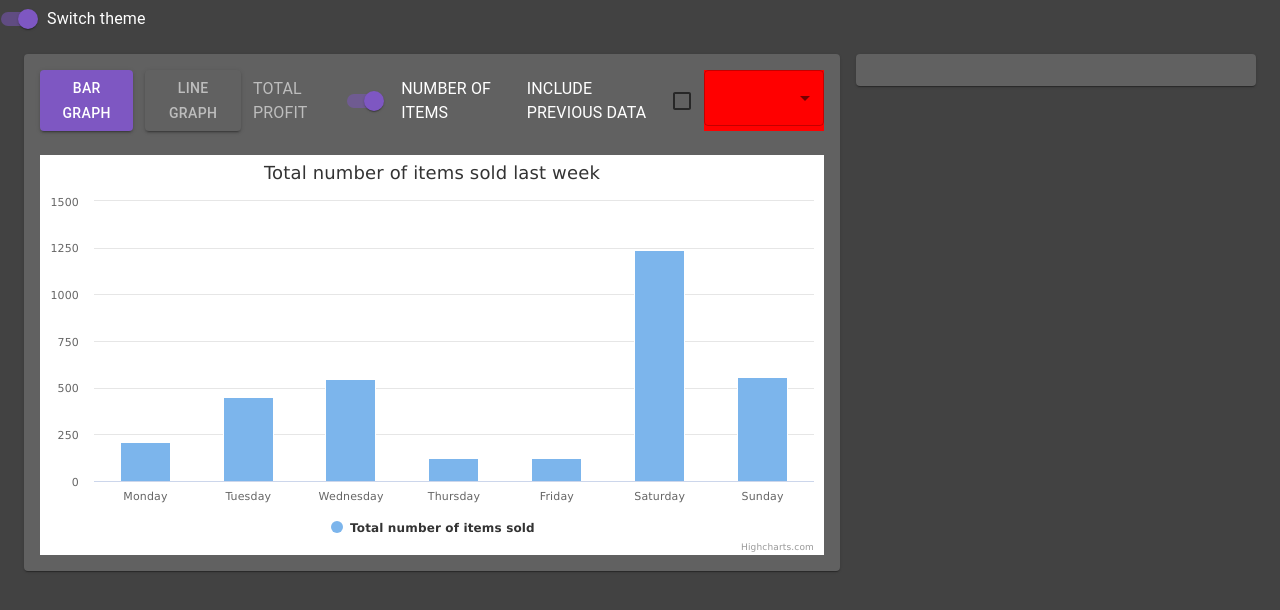
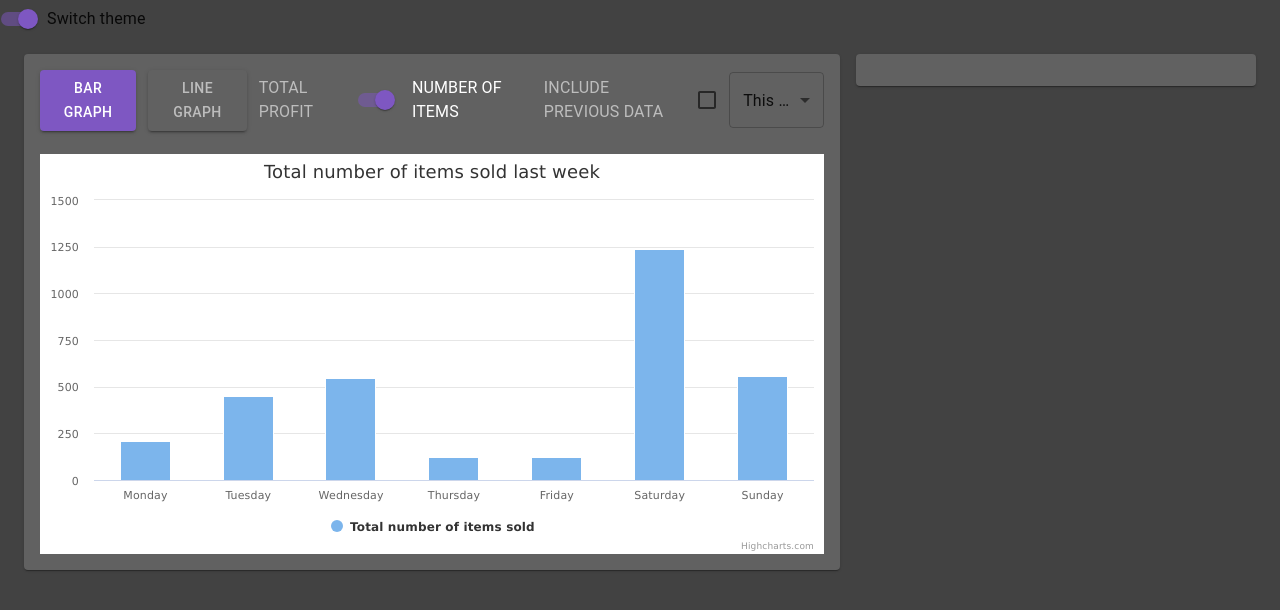
Before and after one commit to zakrzewskib/seller-dashboard, a React (Create React App) app: page / in a window 1280 px wide. Shown: the top 610 px of the page. Built offline with nearby package versions, Linux system fonts and the light colour scheme.

Commit message:
Working on buttons

```diff
--- a/src/App.js
+++ b/src/App.js
@@ -23,11 +23,11 @@ function App() {
       fontColor: '#fff',
       lightGrey: '#BDBDBD',
     },
-    typography: {
-      allVariants: {
-        color: '#fff',
-      },
-    },
+    // typography: {
+    //   allVariants: {
+    //     color: '#fff',
+    //   },
+    // },
 
     overrides: {
       overrides: {
--- a/src/components/SellerChart.js
+++ b/src/components/SellerChart.js
@@ -103,7 +103,15 @@ export default class SellerChart extends React.Component {
   render() {
     return (
       <div>
-        <div style={{ marginBottom: '24px', display: 'flex', gap: '12px' }}>
+        <div
+          style={{
+            marginBottom: '24px',
+            display: 'flex',
+            gap: '12px',
+            height: '60px',
+            alignItems: 'center',
+          }}
+        >
           <Button variant="contained" color="primary">
             Bar graph
           </Button>
@@ -130,27 +138,28 @@ export default class SellerChart extends React.Component {
           <FormControlLabel
             value="start"
             control={<Checkbox />}
-            label="INCLUDE PREVIOUS DATA"
+            label={
+              <Typography color={this.props.theme.palette.lightGrey}>
+                INCLUDE PREVIOUS DATA
+              </Typography>
+            }
             labelPlacement="start"
           />
 
-          <FormControl sx={{ bgcolor: 'red', minWidth: 120 }}>
+          <FormControl color="primary" variant="outlined">
             <Select
-              sx={{ bgcolor: 'red' }}
-              value={this.dataOption}
+              color="primary"
+              variant="outlined"
+              value={this.state.dataOption}
               onChange={this.handleChange}
-              displayEmpty
               inputProps={{ 'aria-label': 'Without label' }}
             >
-              <MenuItem sx={{ bgcolor: 'red' }} value={10}>
-                Ten
+              <MenuItem value="">
+                <em>None</em>
               </MenuItem>
-              <MenuItem sx={{ bgcolor: 'red' }} value={20}>
-                Twenty
-              </MenuItem>
-              <MenuItem sx={{ bgcolor: 'red' }} value={30}>
-                Thirty
-              </MenuItem>
+              <MenuItem value={'Today'}>Today</MenuItem>
+              <MenuItem value={'This week'}>This week</MenuItem>
+              <MenuItem value={'This year'}>This year</MenuItem>
             </Select>
           </FormControl>
         </div>
```
